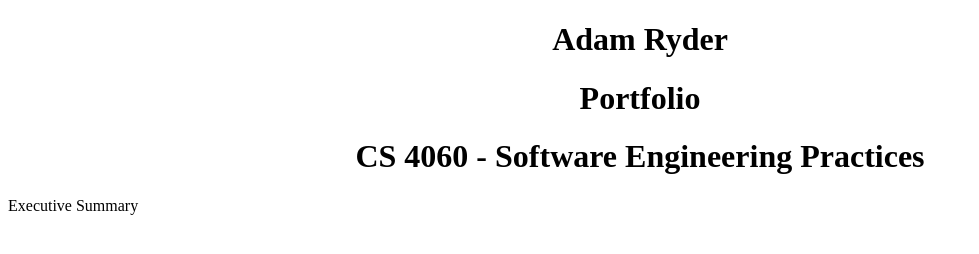
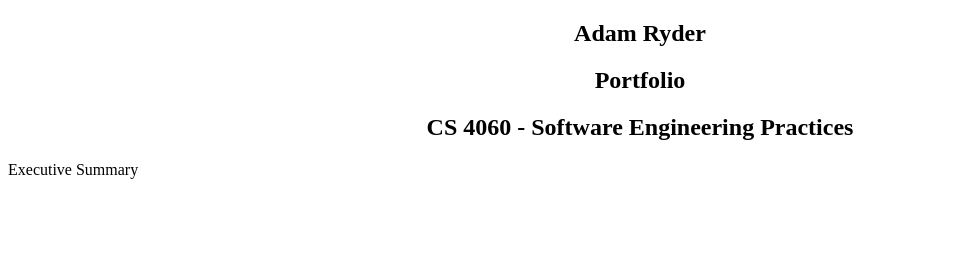
Before and after one commit to aryder405/aryder405.github.io, a plain HTML site: page index.html in a window 1280 px wide. Shown: the whole page, without its empty margins (0-979 px from the left). Drawn offline with Linux system fonts and the light colour scheme.

Commit message:
Update index.html

```diff
--- a/index.html
+++ b/index.html
@@ -2,9 +2,9 @@
 <html>
 <body>
 <center>
-	<h1>Adam Ryder</h1>
-	<h1>Portfolio</h1>
-	<h1>CS 4060 - Software Engineering Practices</h1>
+	<h2>Adam Ryder</h2>
+	<h2>Portfolio</h2>
+	<h2>CS 4060 - Software Engineering Practices</h2>
 </center>
 
 <p>Executive Summary</p>
```
